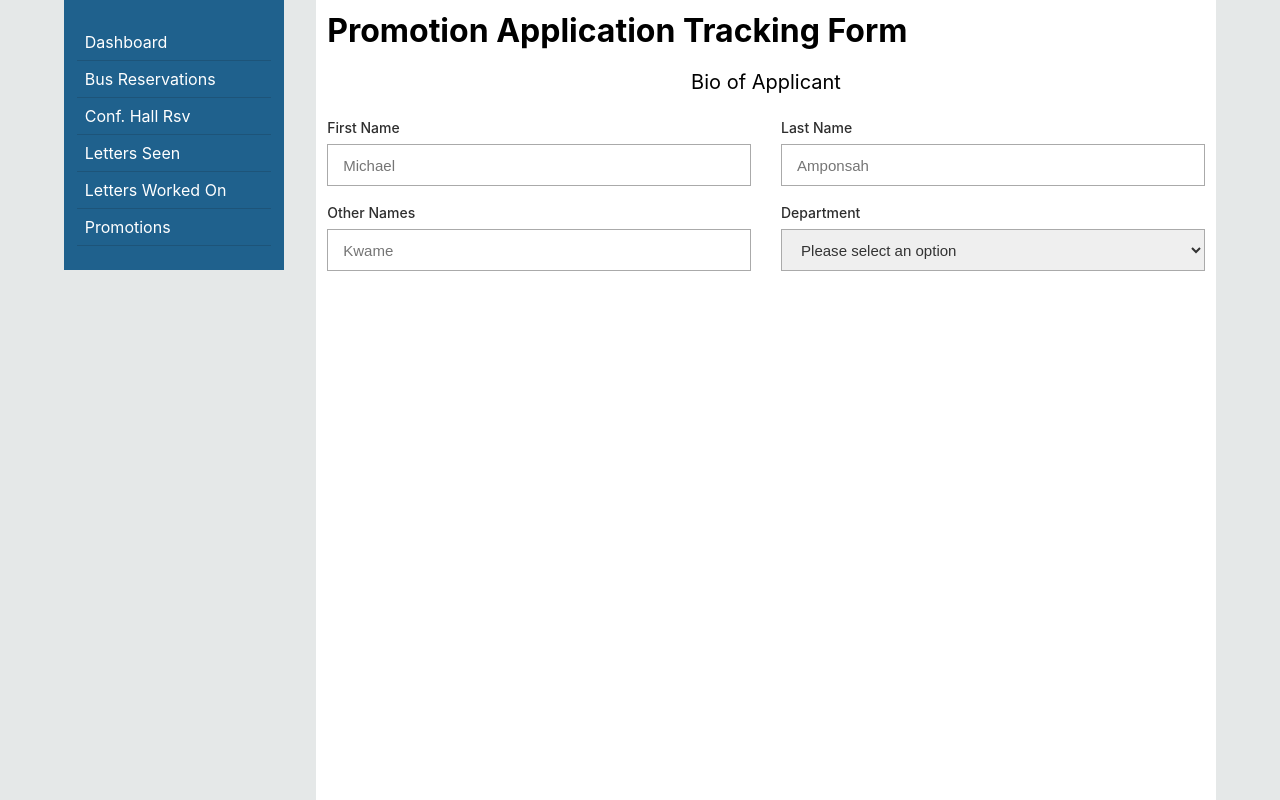
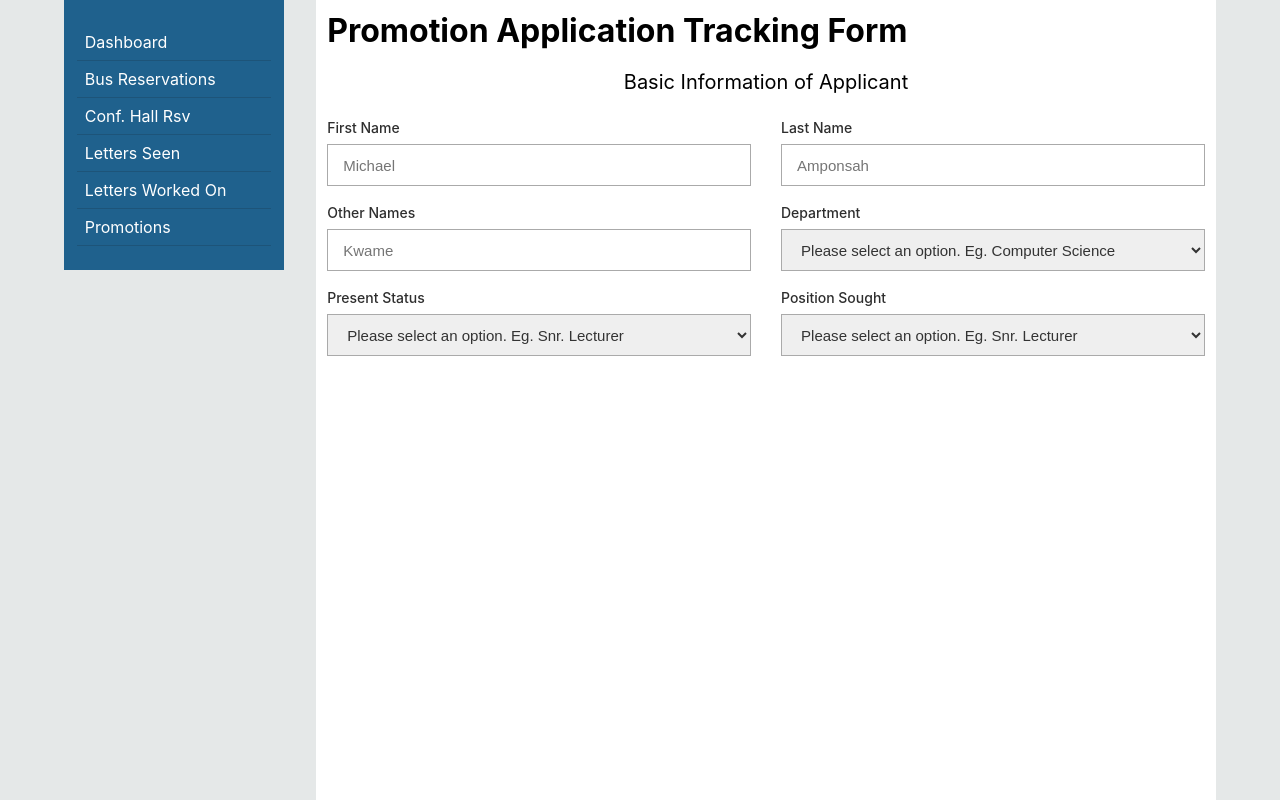
Before and after one commit to michaelamponsah/ug-spms-office-app, a Next.js app: page /promotions/processing-of-application-for-promotion in a window 1280 px wide. Built offline with nearby package versions, Linux system fonts and the light colour scheme.

Commit message:
Added SelectInput to the ApplicationBio component

```diff
--- a/components/ApplicantBio.js
+++ b/components/ApplicantBio.js
@@ -13,17 +13,28 @@ const ApplicantBio = () => {
     "Physics",
     "Statistics & Act. Science",
   ];
+  const positions = ["Senior Lecturer", "Asscociate Professor", "Professor"];
   return (
     <div className={`${styles["applicant-bio"]}`}>
-      <span className={styles.title}>Bio of Applicant</span>
+      <span className={styles.title}>Basic Information of Applicant</span>
       <div className={styles.fields}>
         <InputField label="First Name" type="text" placeholder="Michael" />
         <InputField label="Last Name" type="text" placeholder="Amponsah" />
         <InputField label="Other Names" type="text" placeholder="Kwame" />
         <SelectInput
           label="Department"
-          placeholder="Please select an option"
+          placeholder="Please select an option. Eg. Computer Science"
           options={departments}
+        />
+        <SelectInput
+          label="Present Status"
+          placeholder="Please select an option. Eg. Snr. Lecturer"
+          options={positions}
+        />
+        <SelectInput
+          label="Position Sought"
+          placeholder="Please select an option. Eg. Snr. Lecturer"
+          options={positions}
         />
       </div>
     </div>
```
